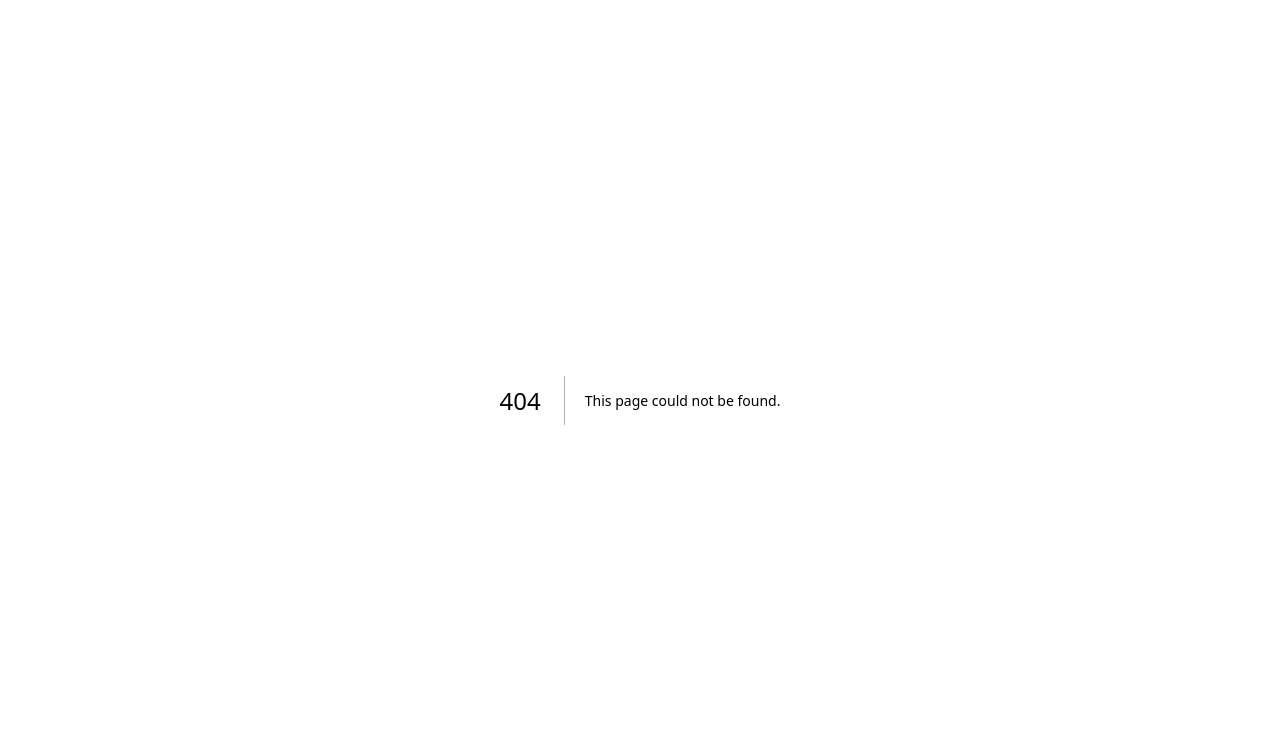
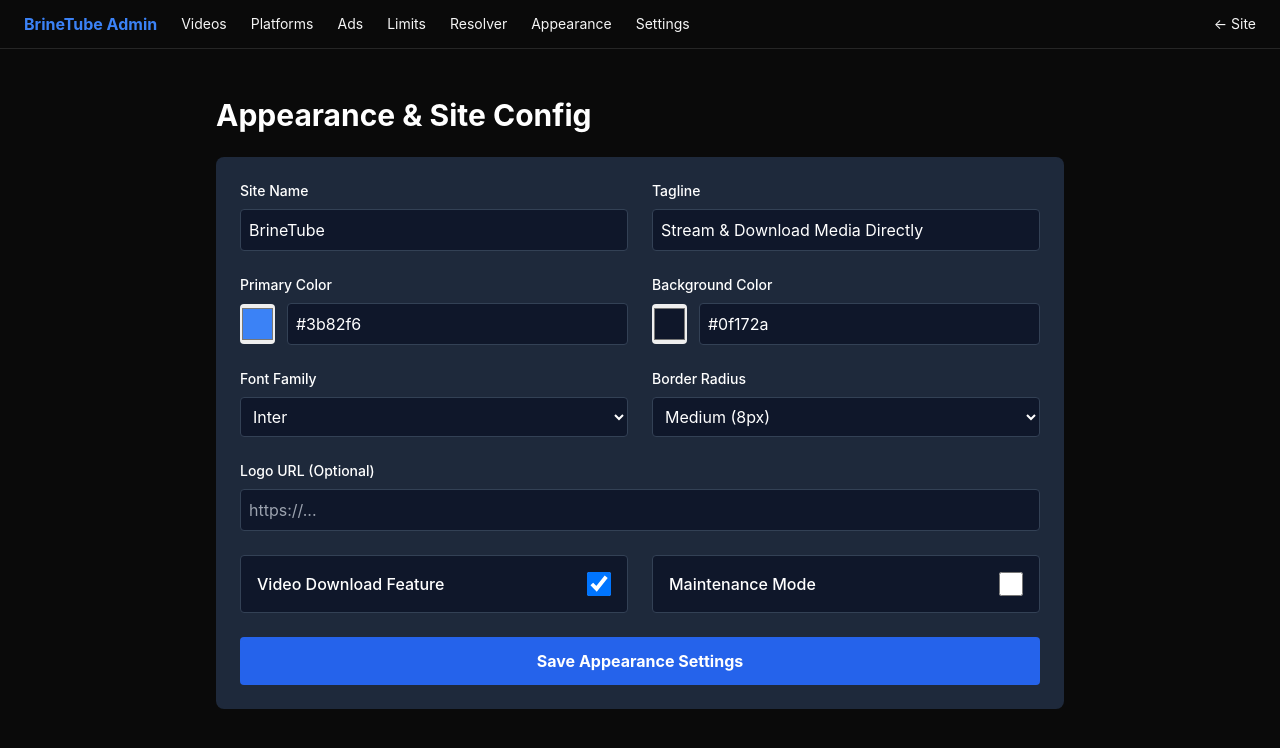
Before and after one commit to gunanand01/brinetube, a Next.js app: page /admin/appearance in a window 1280 px wide. Before the commit this address had no page. Shown: the top 748 px of the page. Built offline with nearby package versions, Linux system fonts and the light colour scheme; no server answers; the database is empty.

Commit message:
Add Step 3 - Appearance + dynamic theming

```diff
--- /dev/null
+++ b/src/app/admin/appearance/page.tsx
@@ -0,0 +1,127 @@
+"use client";
+import { useState, useEffect } from "react";
+
+export default function AppearanceSettings() {
+  const [formData, setFormData] = useState({
+    siteName: "BrineTube",
+    tagline: "Stream & Download Media Directly",
+    primaryColor: "#3b82f6",
+    backgroundColor: "#0f172a",
+    logoUrl: "",
+    fontFamily: "Inter",
+    borderRadius: "0.5rem",
+    maintenanceMode: false,
+    downloadEnabled: true,
+  });
+  const [loading, setLoading] = useState(true);
+  const [saving, setSaving] = useState(false);
+  const [message, setMessage] = useState("");
+
+  useEffect(() => {
+    fetch("/api/settings/site")
+      .then((res) => res.json())
+      .then((data) => {
+        if (!data.error) setFormData(data);
+        setLoading(false);
+      });
+  }, []);
+
+  const handleChange = (e: any) => {
+    const { name, value, type, checked } = e.target;
+    setFormData((prev) => ({
+      ...prev,
+      [name]: type === "checkbox" ? checked : value,
+    }));
+  };
+
+  const handleSubmit = async (e: any) => {
+    e.preventDefault();
+    setSaving(true);
+    setMessage("");
+    try {
+      const res = await fetch("/api/settings/site", {
+        method: "POST",
+        headers: { "Content-Type": "application/json" },
+        body: JSON.stringify(formData),
+      });
+      if (res.ok) setMessage("Settings saved! Refresh to see changes.");
+      else setMessage("Error saving settings.");
+    } catch {
+      setMessage("Something went wrong.");
+    } finally {
+      setSaving(false);
+    }
+  };
+
+  if (loading) return <div className="p-6 text-white">Loading settings...</div>;
+
+  return (
+    <div className="max-w-4xl mx-auto p-6 text-white">
+      <h1 className="text-3xl font-bold mb-6">Appearance & Site Config</h1>
+      {message && (
+        <div className={`p-4 mb-6 rounded ${message.includes("Error") ? "bg-red-500/20 text-red-400" : "bg-green-500/20 text-green-400"}`}>
+          {message}
+        </div>
+      )}
+      <form onSubmit={handleSubmit} className="space-y-6 bg-slate-800 p-6 rounded-lg">
+        <div className="grid grid-cols-1 md:grid-cols-2 gap-6">
+          <div>
+            <label className="block text-sm font-medium mb-2">Site Name</label>
+            <input type="text" name="siteName" value={formData.siteName} onChange={handleChange} className="w-full bg-slate-900 border border-slate-700 rounded p-2" required />
+          </div>
+          <div>
+            <label className="block text-sm font-medium mb-2">Tagline</label>
+            <input type="text" name="tagline" value={formData.tagline} onChange={handleChange} className="w-full bg-slate-900 border border-slate-700 rounded p-2" required />
+          </div>
+          <div>
+            <label className="block text-sm font-medium mb-2">Primary Color</label>
+            <div className="flex items-center gap-3">
+              <input type="color" name="primaryColor" value={formData.primaryColor} onChange={handleChange} className="w-10 h-10 rounded cursor-pointer" />
+              <input type="text" name="primaryColor" value={formData.primaryColor} onChange={handleChange} className="w-full bg-slate-900 border border-slate-700 rounded p-2" />
+            </div>
+          </div>
+          <div>
+            <label className="block text-sm font-medium mb-2">Background Color</label>
+            <div className="flex items-center gap-3">
+              <input type="color" name="backgroundColor" value={formData.backgroundColor} onChange={handleChange} className="w-10 h-10 rounded cursor-pointer" />
+              <input type="text" name="backgroundColor" value={formData.backgroundColor} onChange={handleChange} className="w-full bg-slate-900 border border-slate-700 rounded p-2" />
+            </div>
+          </div>
+          <div>
+            <label className="block text-sm font-medium mb-2">Font Family</label>
+            <select name="fontFamily" value={formData.fontFamily} onChange={handleChange} className="w-full bg-slate-900 border border-slate-700 rounded p-2">
+              <option value="Inter">Inter</option>
+              <option value="Poppins">Poppins</option>
+              <option value="Roboto">Roboto</option>
+              <option value="system-ui">System Default</option>
+            </select>
+          </div>
+          <div>
+            <label className="block text-sm font-medium mb-2">Border Radius</label>
+            <select name="borderRadius" value={formData.borderRadius} onChange={handleChange} className="w-full bg-slate-900 border border-slate-700 rounded p-2">
+              <option value="0">0px (Square)</option>
+              <option value="0.25rem">Small (4px)</option>
+              <option value="0.5rem">Medium (8px)</option>
+              <option value="1rem">Large (16px)</option>
+            </select>
+          </div>
+          <div className="md:col-span-2">
+            <label className="block text-sm font-medium mb-2">Logo URL (Optional)</label>
+            <input type="text" name="logoUrl" value={formData.logoUrl || ""} onChange={handleChange} placeholder="https://..." className="w-full bg-slate-900 border border-slate-700 rounded p-2" />
+          </div>
+          <div className="flex items-center justify-between bg-slate-900 p-4 rounded border border-slate-700">
+            <span className="font-medium">Video Download Feature</span>
+            <input type="checkbox" name="downloadEnabled" checked={formData.downloadEnabled} onChange={handleChange} className="w-6 h-6" />
+          </div>
+          <div className="flex items-center justify-between bg-slate-900 p-4 rounded border border-slate-700">
+            <span className="font-medium">Maintenance Mode</span>
+            <input type="checkbox" name="maintenanceMode" checked={formData.maintenanceMode} onChange={handleChange} className="w-6 h-6" />
+          </div>
+        </div>
+        <button type="submit" disabled={saving} className="w-full bg-blue-600 hover:bg-blue-700 text-white font-bold py-3 px-4 rounded transition-colors mt-6">
+          {saving ? "Saving..." : "Save Appearance Settings"}
+        </button>
+      </form>
+    </div>
+  );
+}
--- a/src/app/admin/layout.tsx
+++ b/src/app/admin/layout.tsx
@@ -1,14 +1,16 @@
 import Link from 'next/link';
+
 export default function AdminLayout({ children }: { children: React.ReactNode }) {
   return (
     <div className="min-h-screen bg-neutral-950 text-neutral-100">
       <nav className="border-b border-neutral-800 px-6 py-3 flex gap-6 items-center flex-wrap">
-        <Link href="/admin" className="font-bold text-blue-500">VidNest Admin</Link>
+        <Link href="/admin" className="font-bold text-blue-500">BrineTube Admin</Link>
         <Link href="/admin/videos" className="text-sm hover:text-blue-400">Videos</Link>
         <Link href="/admin/platforms" className="text-sm hover:text-blue-400">Platforms</Link>
         <Link href="/admin/ads" className="text-sm hover:text-blue-400">Ads</Link>
         <Link href="/admin/limits" className="text-sm hover:text-blue-400">Limits</Link>
         <Link href="/admin/resolver" className="text-sm hover:text-blue-400">Resolver</Link>
+        <Link href="/admin/appearance" className="text-sm hover:text-blue-400">Appearance</Link>
         <Link href="/admin/settings" className="text-sm hover:text-blue-400">Settings</Link>
         <Link href="/" className="text-sm ml-auto hover:text-blue-400">← Site</Link>
       </nav>
--- /dev/null
+++ b/src/app/api/settings/site/route.ts
@@ -0,0 +1,40 @@
+import { NextResponse } from "next/server";
+import { db } from "@/lib/db";
+
+export async function GET() {
+  try {
+    const settings = await db.siteSettings.findUnique({ where: { id: 1 } });
+    if (!settings) {
+      return NextResponse.json({
+        siteName: "BrineTube",
+        tagline: "Stream & Download Media Directly",
+        primaryColor: "#3b82f6",
+        backgroundColor: "#0f172a",
+        logoUrl: "",
+        fontFamily: "Inter",
+        borderRadius: "0.5rem",
+        maintenanceMode: false,
+        downloadEnabled: true,
+      });
+    }
+    return NextResponse.json(settings);
+  } catch (error) {
+    console.error("Error fetching site settings:", error);
+    return NextResponse.json({ error: "Failed to fetch settings" }, { status: 500 });
+  }
+}
+
+export async function POST(req: Request) {
+  try {
+    const body = await req.json();
+    const settings = await db.siteSettings.upsert({
+      where: { id: 1 },
+      update: { ...body },
+      create: { id: 1, ...body },
+    });
+    return NextResponse.json({ success: true, settings });
+  } catch (error) {
+    console.error("Error updating site settings:", error);
+    return NextResponse.json({ error: "Failed to update settings" }, { status: 500 });
+  }
+}
--- a/src/app/globals.css
+++ b/src/app/globals.css
@@ -1,7 +1,13 @@
 @tailwind base;
 @tailwind components;
 @tailwind utilities;
-body { background: #0a0a0a; color: #e5e5e5; }
+
+body {
+  background: var(--bg-color, #0a0a0a);
+  color: #e5e5e5;
+  font-family: var(--font-family, 'Inter'), sans-serif;
+}
+
 .btn { @apply px-4 py-2 rounded-lg font-medium transition; }
 .btn-primary { @apply bg-blue-600 hover:bg-blue-700 text-white; }
 .btn-secondary { @apply bg-neutral-800 hover:bg-neutral-700 text-neutral-200; }
--- a/src/app/layout.tsx
+++ b/src/app/layout.tsx
@@ -1,6 +1,43 @@
-import type { Metadata } from 'next';
-import './globals.css';
-export const metadata: Metadata = { title: 'VidNest', description: 'Stream from any platform' };
-export default function RootLayout({ children }: { children: React.ReactNode }) {
-  return <html lang="en"><body>{children}</body></html>;
+import type { Metadata } from "next";
+import "./globals.css";
+import { db } from "@/lib/db";
+
+export const metadata: Metadata = {
+  title: "BrineTube",
+  description: "Stream & Download Media Directly",
+};
+
+export default async function RootLayout({
+  children,
+}: {
+  children: React.ReactNode;
+}) {
+  let settings = null;
+  try {
+    settings = await db.siteSettings.findUnique({ where: { id: 1 } });
+  } catch (error) {
+    console.error("Failed to load settings in layout", error);
+  }
+
+  const primaryColor = settings?.primaryColor || "#3b82f6";
+  const bgColor = settings?.backgroundColor || "#0f172a";
+  const fontFamily = settings?.fontFamily || "Inter";
+  const borderRadius = settings?.borderRadius || "0.5rem";
+
+  return (
+    <html lang="en">
+      <body
+        style={
+          {
+            "--primary-color": primaryColor,
+            "--bg-color": bgColor,
+            "--font-family": fontFamily,
+            "--border-radius": borderRadius,
+          } as React.CSSProperties
+        }
+      >
+        {children}
+      </body>
+    </html>
+  );
 }
```
